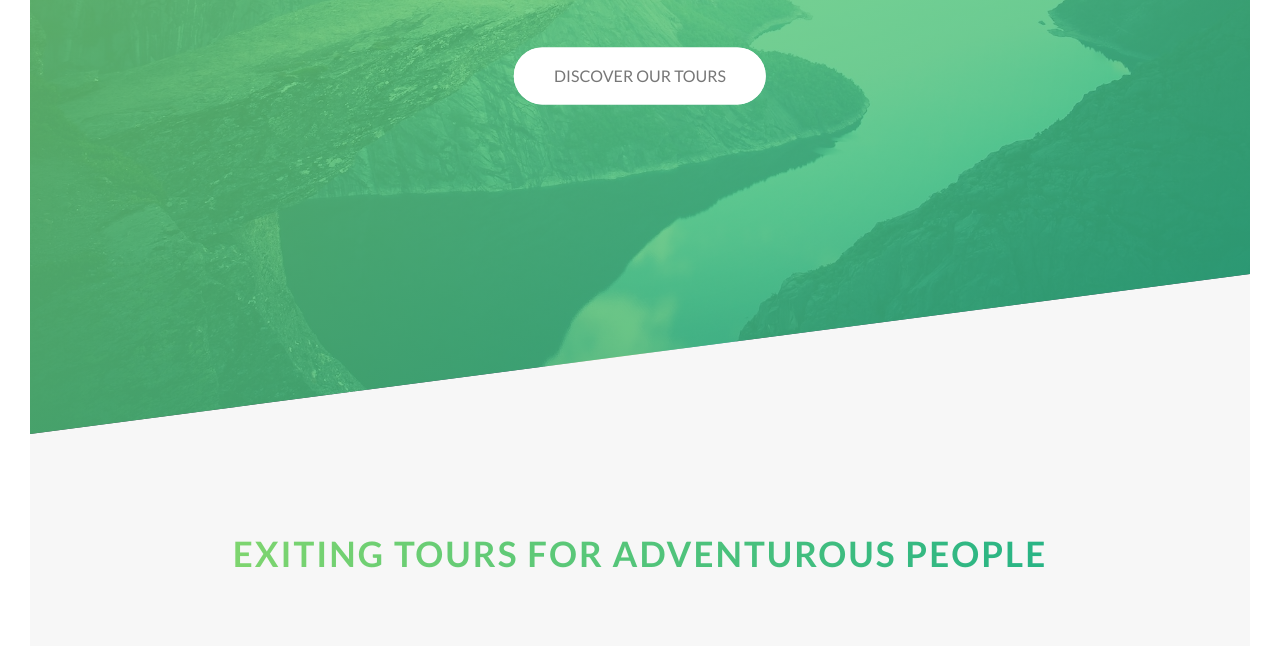
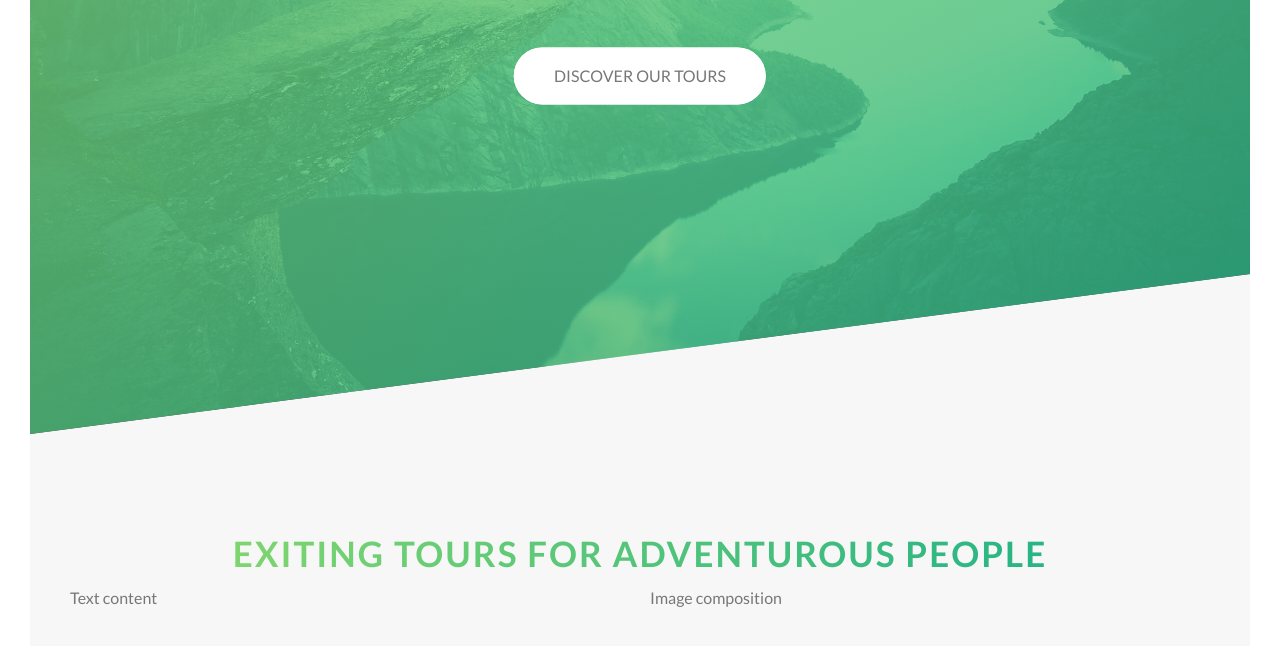
Before and after one commit to ngolam2011/natours, a website: page index.html in a window 1280 px wide. Shown: the part 356-1002 px from the top of the page. Drawn offline with Linux system fonts and the light colour scheme.

Commit message:
Refactor html and grid scss

```diff
--- a/index.html
+++ b/index.html
@@ -26,13 +26,21 @@
                         </div>
                 </header>
                 <main>
-                        <div class="u-center-text">
-                                <section class="section-about">
+                        <section class="section-about">
+                                <div class="u-center-text">
                                         <h2 class="heading-secondary">
                                                 Exiting tours for adventurous people
                                         </h2>
-                                </section>
-                        </div>
+                                </div>
+                                <div class="row">
+                                        <div class="col-1-of-2">
+                                                Text content
+                                        </div>
+                                        <div class="col-1-of-2">
+                                                Image composition
+                                        </div>
+                                </div>
+                        </section>
                 </main>
                 <!--
                 <section>
--- a/sass/layout/_grid.scss
+++ b/sass/layout/_grid.scss
@@ -1,6 +1,5 @@
 .row {
         max-width: $grid-width;
-        background-color: #eee;
         margin: 0 auto;
 
         &:not(:last-child) {
@@ -10,7 +9,6 @@
         @include clearfix;
 
         [class^="col-"] {
-                background-color: orangered;
                 float: left;
 
                 &:not(:last-child) {
```
Also changed, not shown: css/style.css.
